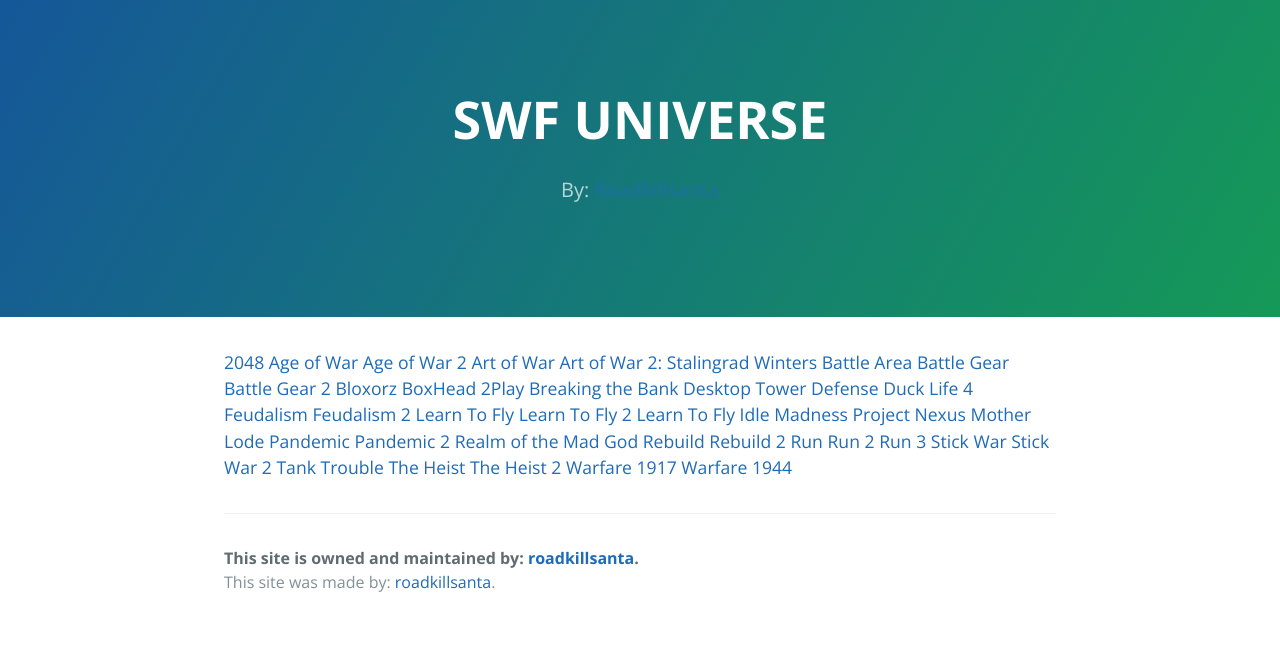
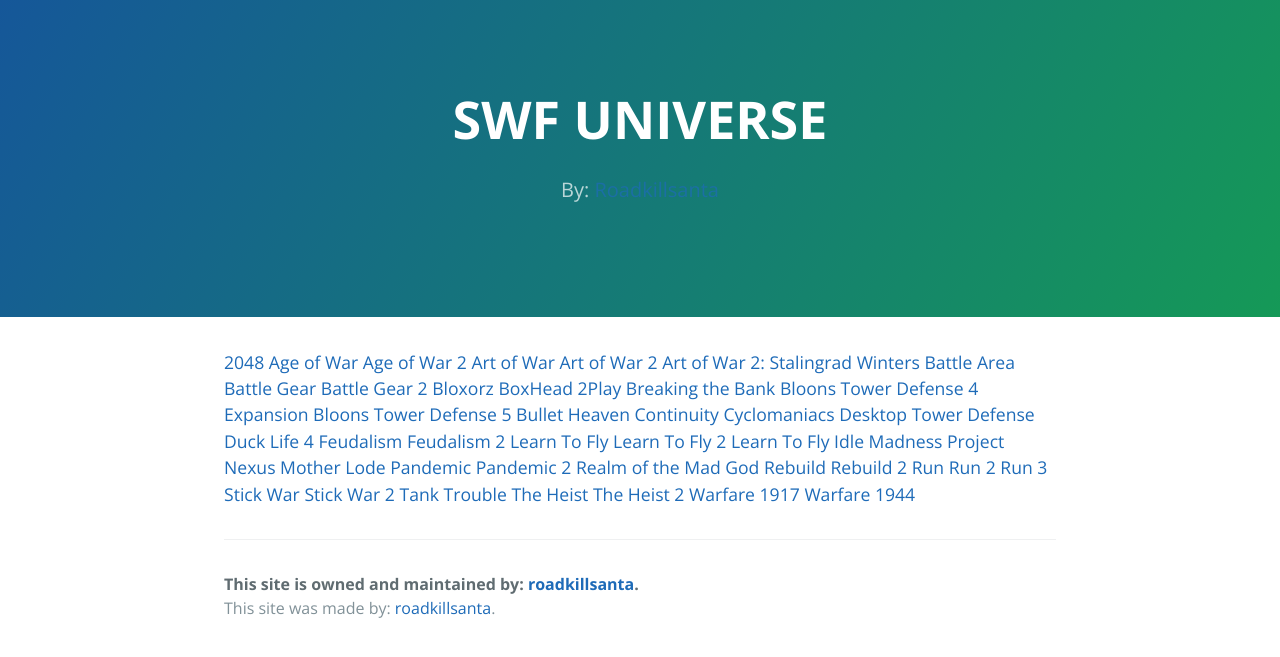
Before and after one commit to RGTN/SWF-UNIVERSE, a Jekyll site: the page games/unhacked/index.html, which Jekyll copies as it is, in a window 1280 px wide. Shown: the top 657 px of the page. Built offline with Jekyll 4.4.1, drawn with Linux system fonts in a browser that asks for light colours.

Commit message:
Update index.html

```diff
--- a/games/unhacked/index.html
+++ b/games/unhacked/index.html
@@ -19,13 +19,22 @@
 			<a href="agewar.html">Age of War</a>
 			<a href="agewar2.html">Age of War 2</a>
 			<a href="artwar.html">Art of War</a>
-			<a href="artwar2.html">Art of War 2: Stalingrad Winters</a>
+			<a href="artwar2.html">Art of War 2</a>
+			<a href="artwar2stalgw.html">Art of War 2: Stalingrad Winters</a>
 			<a href="barea.html">Battle Area</a>
  			<a href="battlegear.html">Battle Gear</a>
 			<a href="battlegear2.html">Battle Gear 2</a>
 			<a href="bloxorz.html">Bloxorz</a>
 			<a href="bh2play.html">BoxHead 2Play</a>
 			<a href="breakbank.html">Breaking the Bank</a>
+			<a href="btd4exp.html">Bloons Tower Defense 4 Expansion</a>
+			<a href="btd5.html">Bloons Tower Defense 5</a>
+			<a href="bulletheaven.html">Bullet Heaven</a>
+			<a href="continuity.html">Continuity</a>
+			<a href="cyclomaniacs.html">Cyclomaniacs</a>
+			<a href=""></a>
+			<a href=""></a>
+			<a href=""></a>
 			<a href="desktoptd.html">Desktop Tower Defense</a>
 			<a href="ducklife4.html">Duck Life 4</a>
 			<a href="feudalism.html">Feudalism</a>
```
